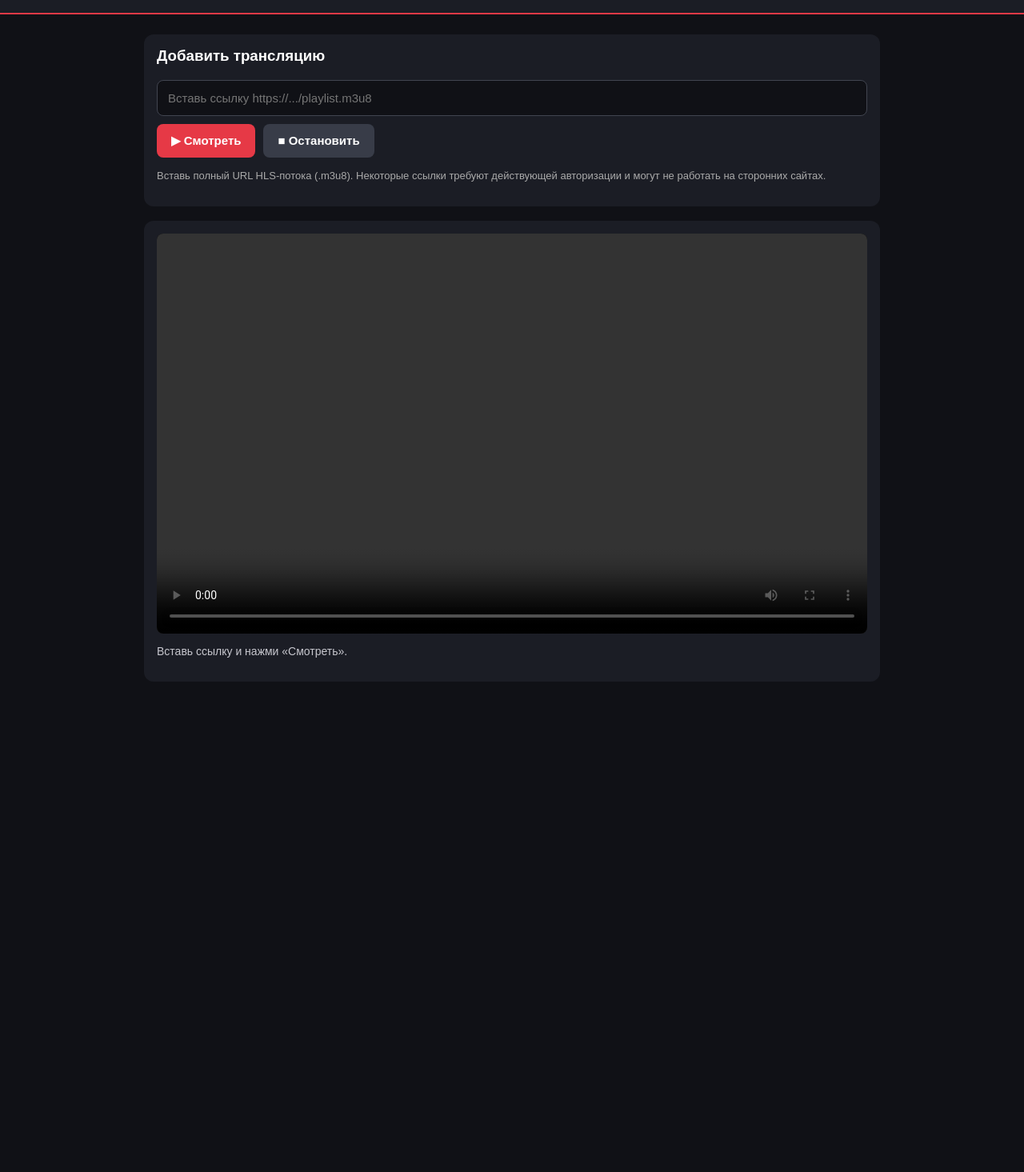
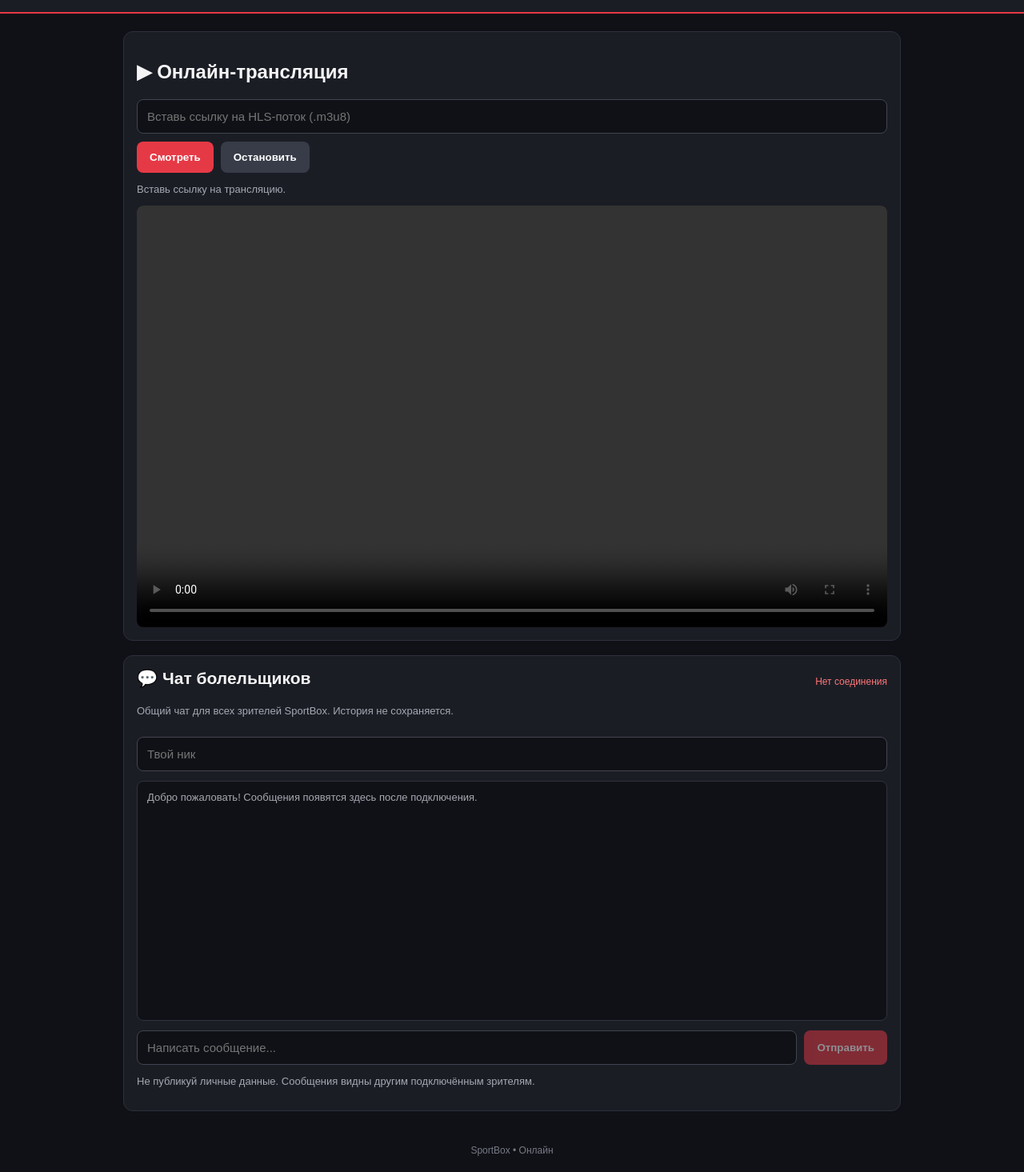
Before and after one commit to lordreal25/sportbox, a website: page index.html in a window 1280 px wide. Shown: the part 79-1544 px from the top of the page at 80% size. Before the commit the page ends 956 px from the top, so only its background shows below. Drawn offline with nearby package versions, Linux system fonts and the light colour scheme.

Commit message:
Update index.html

```diff
--- a/index.html
+++ b/index.html
@@ -4,7 +4,7 @@
 <head>
   <meta charset="UTF-8">
   <meta name="viewport" content="width=device-width, initial-scale=1">
-  <title>SportBox — HLS Player</title>
+  <title>SportBox — Онлайн</title>
   <script src="https://cdn.jsdelivr.net/npm/hls.js@1"></script>
 
   <style>
@@ -13,53 +13,60 @@
     body {
       margin: 0;
       background: #101116;
-      color: #fff;
+      color: #f5f5f5;
       font-family: Arial, sans-serif;
     }
 
     header {
       background: #1b1d25;
-      padding: 20px;
+      padding: 18px;
       text-align: center;
       border-bottom: 2px solid #e63946;
     }
 
-    h1 { margin: 0; font-size: 27px; }
-    main { max-width: 950px; margin: 25px auto; padding: 0 15px; }
+    header h1 { margin: 0; letter-spacing: 2px; }
+    main { max-width: 1000px; margin: 22px auto; padding: 0 14px; }
 
     .panel {
       background: #1b1d25;
+      border: 1px solid #2d303b;
       border-radius: 12px;
       padding: 16px;
       margin-bottom: 18px;
     }
 
     input {
-      display: block;
+      min-width: 0;
       width: 100%;
-      padding: 13px;
-      margin: 10px 0;
+      padding: 12px;
+      border-radius: 8px;
+      border: 1px solid #414550;
       background: #101116;
-      border: 1px solid #414550;
-      border-radius: 8px;
       color: white;
       font-size: 15px;
+      outline: none;
     }
+
+    input:focus { border-color: #e63946; }
 
     button {
       border: 0;
-      padding: 12px 18px;
       border-radius: 8px;
+      padding: 12px 16px;
       background: #e63946;
       color: white;
-      font-size: 15px;
       font-weight: bold;
       cursor: pointer;
     }
 
-    button:hover { background: #c92d39; }
+    button:disabled { opacity: .5; cursor: not-allowed; }
+    .secondary { background: #383c48; }
 
-    .secondary { background: #383c48; }
+    .row {
+      display: flex;
+      gap: 9px;
+      margin-top: 10px;
+    }
 
     video {
       display: block;
@@ -69,67 +76,147 @@
       border-radius: 8px;
     }
 
-    #status {
-      color: #c7c7ce;
-      font-size: 14px;
+    .muted { color: #a6a8b2; font-size: 13px; }
+    #playerStatus { overflow-wrap: anywhere; }
+
+    .chat-heading {
+      display: flex;
+      justify-content: space-between;
+      align-items: center;
+      gap: 10px;
+    }
+
+    .chat-heading h2 { margin: 0 0 8px; font-size: 21px; }
+
+    #connection {
+      font-size: 12px;
+      color: #ffc66d;
+      text-align: right;
+    }
+
+    #messages {
+      height: 300px;
+      overflow-y: auto;
+      background: #101116;
+      border: 1px solid #30333e;
+      border-radius: 8px;
+      padding: 12px;
+      margin: 12px 0;
       overflow-wrap: anywhere;
     }
 
-    .buttons { display: flex; gap: 10px; flex-wrap: wrap; }
-    .hint { color: #aaa; font-size: 13px; line-height: 1.5; }
+    .message { margin-bottom: 13px; line-height: 1.4; }
+    .nickname { color: #ff727c; font-weight: bold; }
+    .time { color: #858895; font-size: 11px; margin-left: 6px; }
+    .message-text { white-space: pre-wrap; }
+
+    #chatForm .row input { flex: 1; }
+    #nickname { margin-top: 12px; }
+
+    footer {
+      text-align: center;
+      color: #777b86;
+      font-size: 12px;
+      padding: 20px;
+    }
+
+    @media (max-width: 480px) {
+      .panel { padding: 12px; }
+      #messages { height: 260px; }
+      .row button { padding: 11px; }
+    }
   </style>
 </head>
 
 <body>
 <header>
   <h1>SPORTBOX</h1>
-  <div style="color:#bbb;margin-top:6px">HLS онлайн-плеер</div>
+  <div class="muted" style="margin-top:6px">
+    Трансляции и общение болельщиков
+  </div>
 </header>
 
 <main>
   <section class="panel">
-    <h3 style="margin-top:0">Добавить трансляцию</h3>
+    <h2>▶ Онлайн-трансляция</h2>
 
     <form id="streamForm">
       <input
-        id="streamInput"
+        id="streamUrl"
         type="url"
-        placeholder="Вставь ссылку https://.../playlist.m3u8"
+        placeholder="Вставь ссылку на HLS-поток (.m3u8)"
         required
       >
-
-      <div class="buttons">
-        <button type="submit">▶ Смотреть</button>
-        <button type="button" class="secondary" id="stopBtn">
-          ■ Остановить
+      <div class="row">
+        <button type="submit">Смотреть</button>
+        <button type="button" class="secondary" id="stopVideo">
+          Остановить
         </button>
       </div>
     </form>
 
-    <p class="hint">
-      Вставь полный URL HLS-потока (.m3u8). Некоторые ссылки требуют
-      действующей авторизации и могут не работать на сторонних сайтах.
+    <p id="playerStatus" class="muted">
+      Вставь ссылку на трансляцию.
     </p>
+    <video id="video" controls playsinline></video>
   </section>
 
   <section class="panel">
-    <video id="video" controls playsinline></video>
-    <p id="status">Вставь ссылку и нажми «Смотреть».</p>
+    <div class="chat-heading">
+      <h2>💬 Чат болельщиков</h2>
+      <span id="connection">Подключение...</span>
+    </div>
+
+    <p class="muted">
+      Общий чат для всех зрителей SportBox. История не сохраняется.
+    </p>
+
+    <input
+      id="nickname"
+      maxlength="24"
+      placeholder="Твой ник"
+      autocomplete="nickname"
+    >
+
+    <div id="messages" aria-live="polite">
+      <div class="muted">
+        Добро пожаловать! Сообщения появятся здесь после подключения.
+      </div>
+    </div>
+
+    <form id="chatForm">
+      <div class="row">
+        <input
+          id="chatInput"
+          maxlength="300"
+          placeholder="Написать сообщение..."
+          autocomplete="off"
+          required
+        >
+        <button id="sendBtn" type="submit" disabled>Отправить</button>
+      </div>
+    </form>
+
+    <p class="muted">
+      Не публикуй личные данные. Сообщения видны другим подключённым зрителям.
+    </p>
   </section>
 </main>
 
+<footer>SportBox • Онлайн</footer>
+
 <script>
+  // ВИДЕОПЛЕЕР
   const video = document.getElementById('video');
-  const input = document.getElementById('streamInput');
-  const status = document.getElementById('status');
+  const streamUrl = document.getElementById('streamUrl');
+  const playerStatus = document.getElementById('playerStatus');
   let hls = null;
 
-  function stopPlayer() {
+  function stopVideo() {
     if (hls) {
       hls.destroy();
       hls = null;
     }
-
     video.pause();
     video.removeAttribute('src');
     video.load();
@@ -137,53 +224,193 @@
 
   document.getElementById('streamForm').addEventListener('submit', (e) => {
     e.preventDefault();
-
-    const url = input.value.trim();
+    const url = streamUrl.value.trim();
 
     if (!/^https?:\/\//i.test(url)) {
-      status.textContent = 'Введи корректную HTTP(S)-ссылку.';
+      playerStatus.textContent = 'Укажи корректный URL.';
       return;
     }
 
-    stopPlayer();
-    status.textContent = 'Загрузка трансляции...';
+    stopVideo();
+    playerStatus.textContent = 'Загрузка трансляции...';
 
     if (video.canPlayType('application/vnd.apple.mpegurl')) {
       video.src = url;
       video.play().catch(() => {
-        status.textContent = 'Нажми Play для запуска видео.';
+        playerStatus.textContent = 'Нажми Play для начала просмотра.';
       });
-      return;
-    }
-
-    if (window.Hls && Hls.isSupported()) {
+    } else if (window.Hls && Hls.isSupported()) {
       hls = new Hls();
       hls.loadSource(url);
       hls.attachMedia(video);
 
       hls.on(Hls.Events.MANIFEST_PARSED, () => {
-        status.textContent = 'Трансляция загружена.';
+        playerStatus.textContent = 'Поток загружен.';
         video.play().catch(() => {
-          status.textContent = 'Нажми Play для запуска видео.';
+          playerStatus.textContent = 'Нажми Play для просмотра.';
         });
       });
 
       hls.on(Hls.Events.ERROR, (_, data) => {
         if (data.fatal) {
-          status.textContent =
-            'Ошибка загрузки. Проверь ссылку, токен и доступ источника (CORS).';
-          stopPlayer();
+          playerStatus.textContent =
+            'Ошибка потока. Проверь ссылку, токен и ограничения CORS.';
+          stopVideo();
         }
       });
     } else {
-      status.textContent = 'Этот браузер не поддерживает HLS.';
+      playerStatus.textContent = 'HLS не поддерживается этим браузером.';
     }
   });
 
-  document.getElementById('stopBtn').addEventListener('click', () => {
-    stopPlayer();
-    status.textContent = 'Воспроизведение остановлено.';
+  document.getElementById('stopVideo').addEventListener('click', () => {
+    stopVideo();
+    playerStatus.textContent = 'Воспроизведение остановлено.';
   });
+
+  // ОБЩИЙ WEBSOCKET-ЧАТ
+  const socketUrl = 'wss://sportbox-chat.onrender.com/chat';
+  const connection = document.getElementById('connection');
+  const messages = document.getElementById('messages');
+  const nickname = document.getElementById('nickname');
+  const chatInput = document.getElementById('chatInput');
+  const sendBtn = document.getElementById('sendBtn');
+  const chatForm = document.getElementById('chatForm');
+
+  let socket;
+  let manuallyClosed = false;
+  let reconnectTimer;
+  let retryDelay = 2000;
+
+  function setConnection(text, color) {
+    connection.textContent = text;
+    connection.style.color = color;
+  }
+
+  function connectChat() {
+    clearTimeout(reconnectTimer);
+    setConnection('Подключение...', '#ffc66d');
+
+    try {
+      socket = new WebSocket(socketUrl);
+    } catch (error) {
+      scheduleReconnect();
+      return;
+    }
+
+    socket.addEventListener('open', () => {
+      retryDelay = 2000;
+      setConnection('● В сети', '#71df91');
+      sendBtn.disabled = false;
+    });
+
+    socket.addEventListener('message', (event) => {
+      let data;
+      try {
+        data = JSON.parse(event.data);
+      } catch {
+        return;
+      }
+
+      if (data.type !== 'chat') return;
+
+      const empty = messages.querySelector('.muted');
+      if (empty) messages.replaceChildren();
+
+      const item = document.createElement('div');
+      item.className = 'message';
+
+      const name = document.createElement('span');
+      name.className = 'nickname';
+      name.textContent = String(data.nickname || 'Гость');
+
+      const time = document.createElement('span');
+      time.className = 'time';
+
+      if (data.time) {
+        const date = new Date(data.time);
+        if (!Number.isNaN(date.getTime())) {
+          time.textContent = date.toLocaleTimeString([], {
+            hour: '2-digit',
+            minute: '2-digit'
+          });
+        }
+      }
+
+      const text = document.createElement('div');
+      text.className = 'message-text';
+      text.textContent = String(data.content || '');
+
+      item.append(name, time, text);
+      messages.appendChild(item);
+
+      // Ограничиваем количество сообщений только в окне браузера.
+      while (messages.children.length > 100) {
+        messages.removeChild(messages.firstChild);
+      }
+
+      messages.scrollTop = messages.scrollHeight;
+    });
+
+    socket.addEventListener('close', () => {
+      sendBtn.disabled = true;
+      if (!manuallyClosed) {
+        setConnection('Нет соединения', '#ff7777');
+        scheduleReconnect();
+      }
+    });
+
+    socket.addEventListener('error', () => {
+      setConnection('Ошибка соединения', '#ff7777');
+    });
+  }
+
+  function scheduleReconnect() {
+    clearTimeout(reconnectTimer);
+    if (manuallyClosed) return;
+
+    reconnectTimer = setTimeout(() => {
+      retryDelay = Math.min(retryDelay * 2, 30000);
+      connectChat();
+    }, retryDelay);
+  }
+
+  chatForm.addEventListener('submit', (e) => {
+    e.preventDefault();
+
+    const name = nickname.value.trim();
+    const content = chatInput.value.trim();
+
+    if (!name) {
+      nickname.focus();
+      nickname.placeholder = 'Сначала введи ник!';
+      return;
+    }
+
+    if (!content) return;
+
+    if (!socket || socket.readyState !== WebSocket.OPEN) {
+      setConnection('Подожди подключения', '#ffc66d');
+      return;
+    }
+
+    socket.send(JSON.stringify({
+      type: 'chat',
+      nickname: name.slice(0, 24),
+      content: content.slice(0, 300)
+    }));
+
+    chatInput.value = '';
+    chatInput.focus();
+  });
+
+  window.addEventListener('beforeunload', () => {
+    manuallyClosed = true;
+    clearTimeout(reconnectTimer);
+    if (socket) socket.close();
+  });
+
+  connectChat();
 </script>
 </body>
 </html>
```
